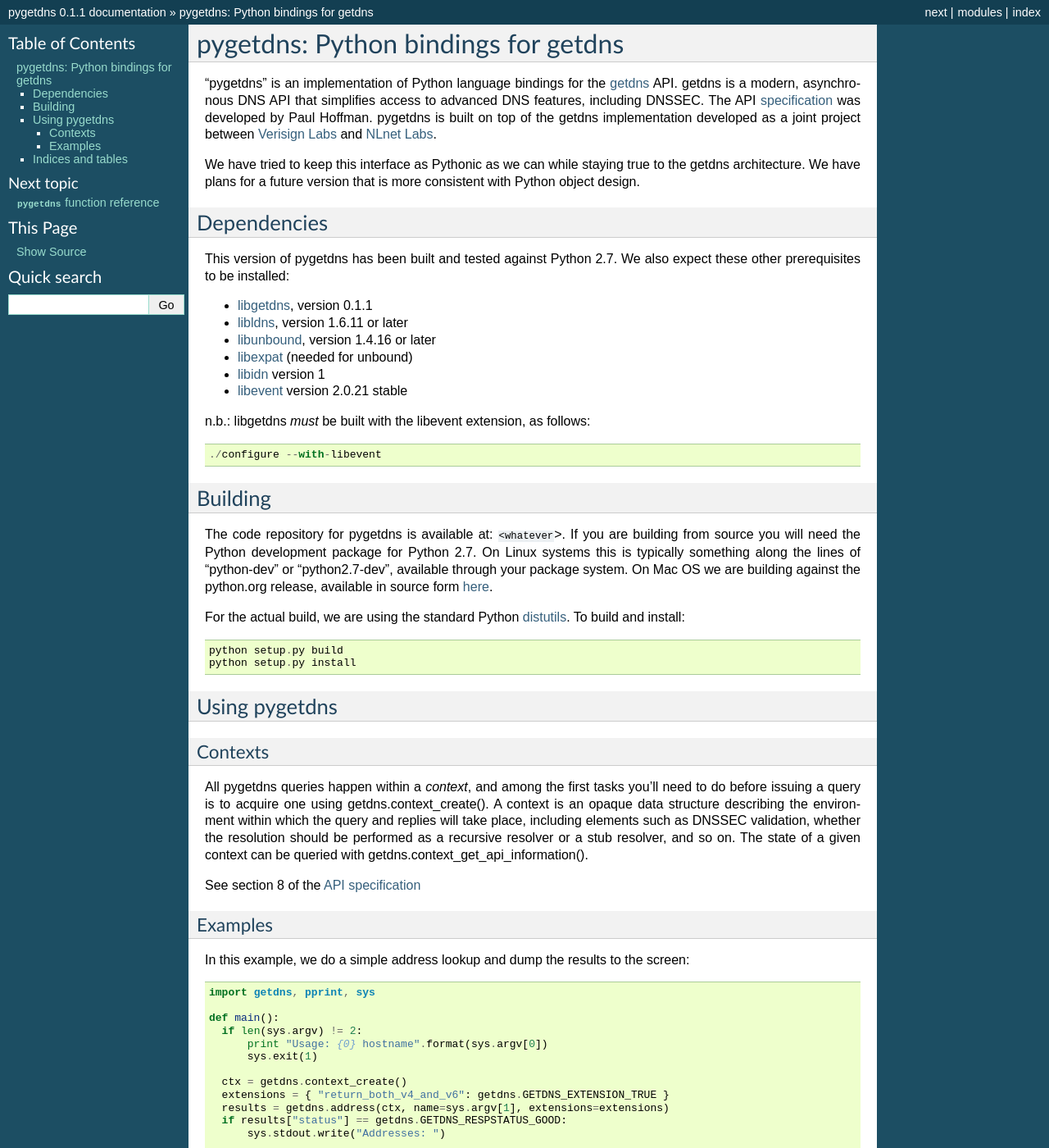
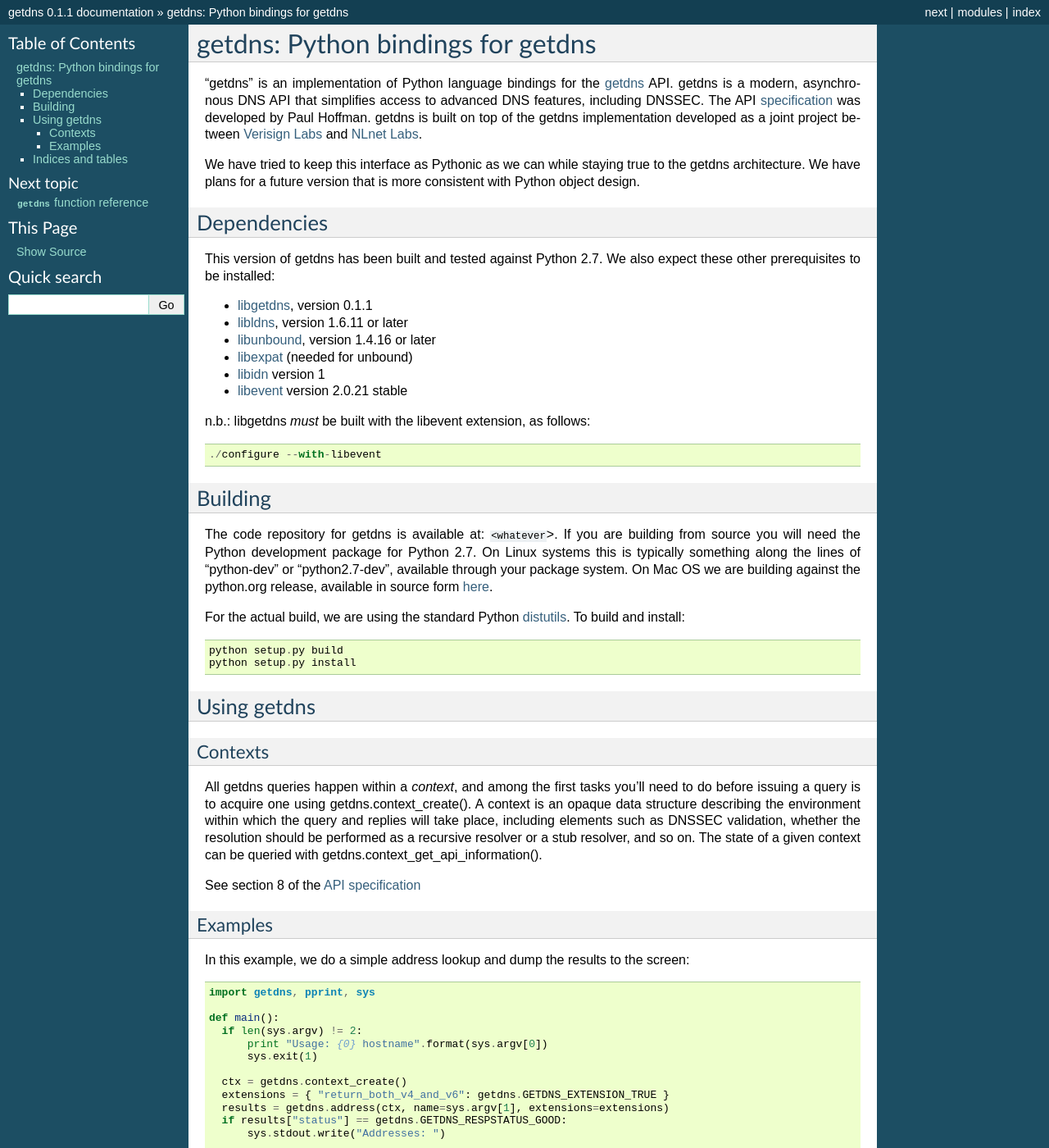
Before and after one commit to getdnsapi/getdns-python-bindings, a Sphinx documentation site: the page built from doc/index.rst, in a window 1280 px wide and 1400 px high. Shown: the whole window at 82% size. Built offline with Sphinx 7.4.7, drawn with Linux system fonts in a browser that asks for light colours; some of the changed text lies outside the part shown.

Commit message:
Changed pygetdns to getdns in documentation

```diff
--- a/doc/conf.py
+++ b/doc/conf.py
@@ -1,6 +1,6 @@
 # -*- coding: utf-8 -*-
 #
-# pygetdns documentation build configuration file, created by
+# getdns documentation build configuration file, created by
 # sphinx-quickstart on Mon Apr  7 17:05:52 2014.
 #
 # This file is execfile()d with the current directory set to its containing dir.
@@ -40,7 +40,7 @@
 master_doc = 'index'
 
 # General information about the project.
-project = u'pygetdns'
+project = u'getdns'
 copyright = u'2014, Verisign Labs, NLnet Labs'
 
 # The version info for the project you're documenting, acts as replacement for
@@ -164,7 +164,7 @@
 #html_file_suffix = None
 
 # Output file base name for HTML help builder.
-htmlhelp_basename = 'pygetdnsdoc'
+htmlhelp_basename = 'getdnsdoc'
 
 
 # -- Options for LaTeX output --------------------------------------------------
@@ -183,7 +183,7 @@
 # Grouping the document tree into LaTeX files. List of tuples
 # (source start file, target name, title, author, documentclass [howto/manual]).
 latex_documents = [
-  ('index', 'pygetdns.tex', u'pygetdns Documentation',
+  ('index', 'getdns.tex', u'getdns Documentation',
    u'Melinda Shore, Gowri Visweswaran', 'manual'),
 ]
 
@@ -213,7 +213,7 @@
 # One entry per manual page. List of tuples
 # (source start file, name, description, authors, manual section).
 man_pages = [
-    ('index', 'pygetdns', u'pygetdns Documentation',
+    ('index', 'getdns', u'getdns Documentation',
      [u'Melinda Shore, Gowri Visweswaran'], 1)
 ]
 
@@ -227,8 +227,8 @@
 # (source start file, target name, title, author,
 #  dir menu entry, description, category)
 texinfo_documents = [
-  ('index', 'pygetdns', u'pygetdns Documentation',
-   u'Melinda Shore, Gowri Visweswaran', 'pygetdns', 'One line description of project.',
+  ('index', 'getdns', u'getdns Documentation',
+   u'Melinda Shore, Gowri Visweswaran', 'getdns', 'One line description of project.',
    'Miscellaneous'),
 ]
 
--- a/doc/functions.rst
+++ b/doc/functions.rst
@@ -1,4 +1,4 @@
-:mod:`pygetdns` function reference
+:mod:`getdns` function reference
 ==================================
 
 .. module:: getdns
--- a/doc/index.rst
+++ b/doc/index.rst
@@ -1,17 +1,17 @@
-.. pygetdns documentation master file, created by
+.. getdns documentation master file, created by
    sphinx-quickstart on Mon Apr  7 17:05:52 2014.
    You can adapt this file completely to your liking, but it should at least
    contain the root `toctree` directive.
 
-pygetdns: Python bindings for getdns
+getdns: Python bindings for getdns
 ####################################
 
-"pygetdns" is an implementation of Python language bindings
+"getdns" is an implementation of Python language bindings
 for the `getdns <http://getdnsapi.net/>`_ API.  getdns is a
 modern, asynchronous DNS API that simplifies access to
 advanced DNS features, including DNSSEC.  The API
 `specification <http://www.vpnc.org/getdns-api/>`_ was
-developed by Paul Hoffman.  pygetdns is built on top of the
+developed by Paul Hoffman.  getdns is built on top of the
 getdns implementation developed as a joint project between
 `Verisign Labs
 <http://labs.verisigninc.com/en_US/innovation/verisign-labs/index.xhtml>`_
@@ -25,7 +25,7 @@
 Dependencies
 ============
 
-This version of pygetdns has been built and tested against Python
+This version of getdns has been built and tested against Python
 2.7.  We also expect these other prerequisites to be
 installed:
 
@@ -48,7 +48,7 @@
 Building
 ========
 
-The code repository for pygetdns is available at:
+The code repository for getdns is available at:
 ``<whatever``>.  If you are building from source you will
 need the Python development package for Python 2.7.  On
 Linux systems this is typically something along the lines of
@@ -66,13 +66,13 @@
   python setup.py install
 
 
-Using pygetdns
+Using getdns
 ==============
 
 Contexts
 --------
 
-All pygetdns queries happen within a *context*, and among
+All getdns queries happen within a *context*, and among
 the first tasks you'll need to do before issuing a query is
 to acquire one using getdns.context_create().  A context is
 an opaque data structure describing the environment within
--- a/doc/response.rst
+++ b/doc/response.rst
@@ -1,4 +1,4 @@
-:mod:`pygetdns` response data
+:mod:`getdns` response data
 =============================
 
 .. module:: getdns
```
